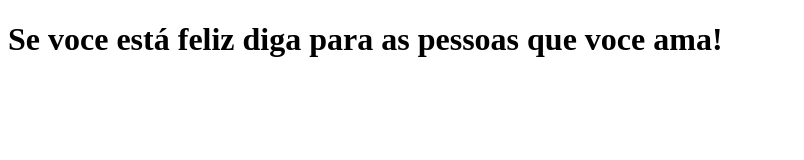
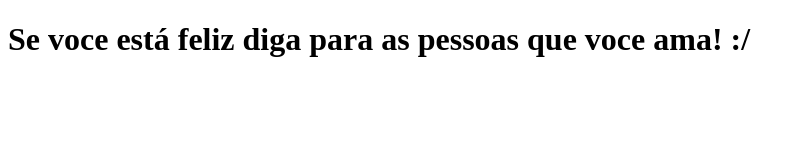
Before and after one commit to dev-kadu/clone-tabnews, a Next.js app: page / in a window 1280 px wide. Shown: the top 160 px of the page, without its empty margins (0-804 px from the left). Built offline with nearby package versions, Linux system fonts and the light colour scheme.

Commit message:
Atualizacao da mensagem da homepage

```diff
--- a/pages/index.js
+++ b/pages/index.js
@@ -1,5 +1,5 @@
 function Home() {
-    return <h1>Se voce está feliz diga para as pessoas que voce ama!</h1>;
+    return <h1>Se voce está feliz diga para as pessoas que voce ama! :/ </h1>;
 }
 
 export default Home;
```
